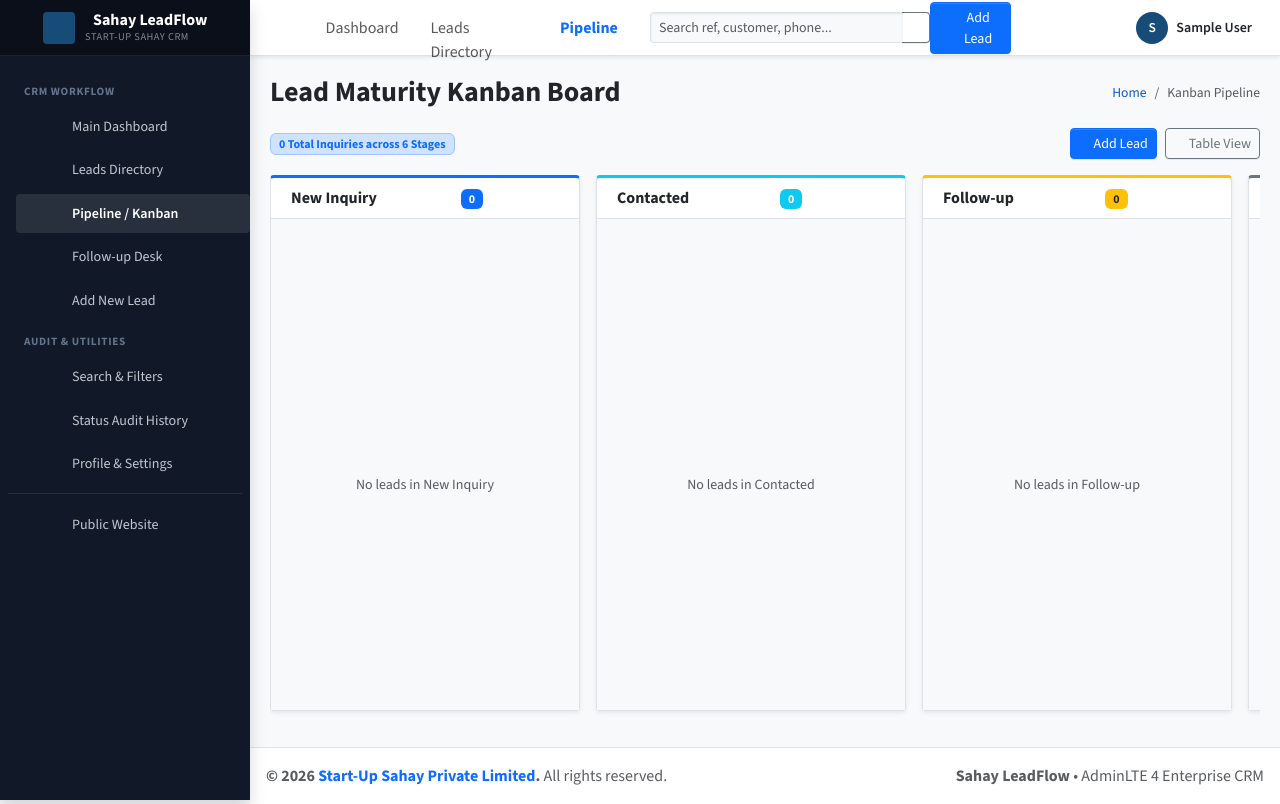
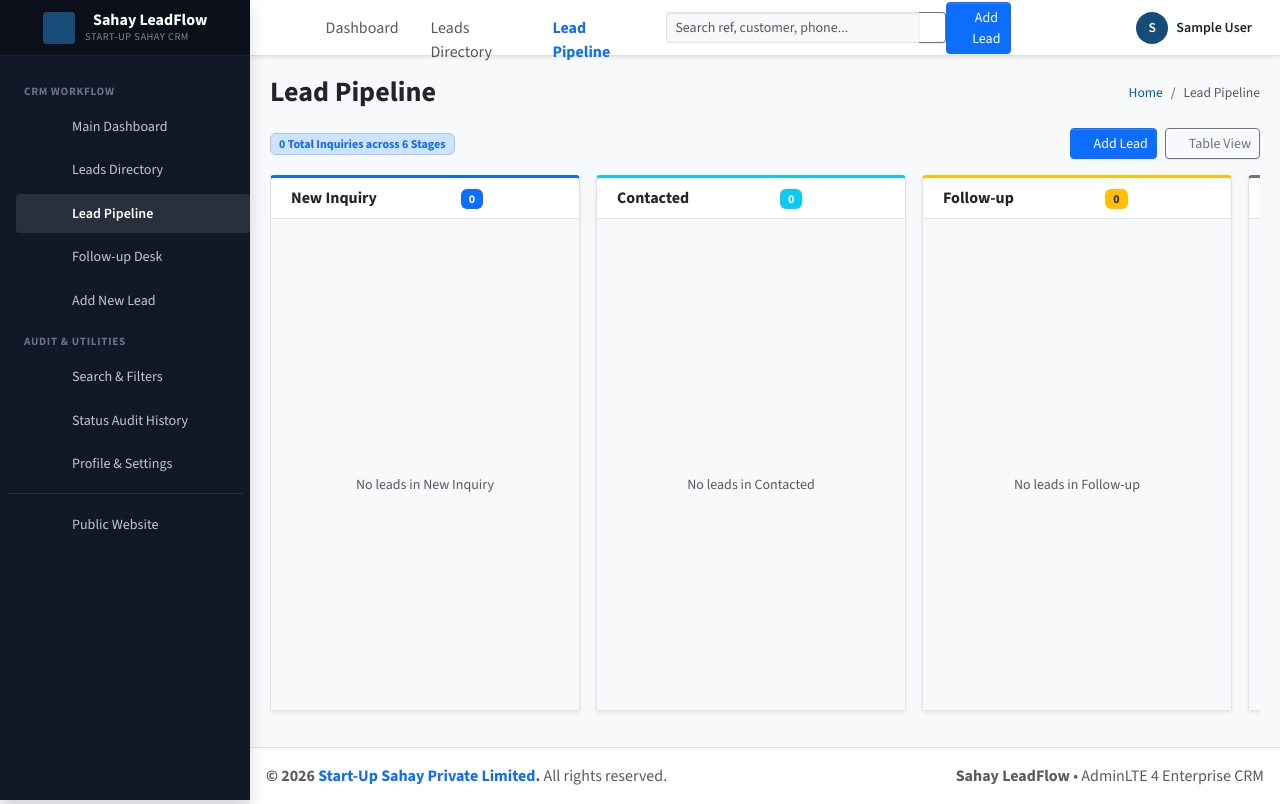
Before and after one commit to vaishvi2104/Service-Inquiry-and-Lead-Maturity-Portal, a Django app: page /dashboard/kanban/ in a window 1280 px wide. Run offline with Django 5.2, Linux system fonts and the light colour scheme; the visitor is signed in with stand-in values (Sample User, id 1); data that the repository does not hold is empty; some web fonts are replaced.

Commit message:
feat(ui): update Kanban references to Lead Pipeline for cleaner business UX

```diff
--- a/templates/dashboard/kanban.html
+++ b/templates/dashboard/kanban.html
@@ -1,13 +1,13 @@
 {% extends 'adminlte_base.html' %}
 {% load static %}
 
-{% block title %}Pipeline Kanban — Sahay LeadFlow{% endblock %}
+{% block title %}Lead Pipeline — Sahay LeadFlow{% endblock %}
 
-{% block page_title %}Lead Maturity Kanban Board{% endblock %}
+{% block page_title %}Lead Pipeline <span class="visually-hidden">Lead Maturity Kanban Board</span>{% endblock %}
 
 {% block breadcrumbs %}
 <li class="breadcrumb-item"><a href="{% url 'dashboard:overview' %}">Home</a></li>
-<li class="breadcrumb-item active" aria-current="page">Kanban Pipeline</li>
+<li class="breadcrumb-item active" aria-current="page">Lead Pipeline</li>
 {% endblock %}
 
 {% block content %}
--- a/templates/dashboard/overview.html
+++ b/templates/dashboard/overview.html
@@ -80,7 +80,7 @@
           <i class="bi bi-pie-chart-fill text-primary me-2"></i> Lead Maturity Distribution
         </h3>
         <div class="card-tools">
-          <a href="{% url 'dashboard:kanban' %}" class="btn btn-tool" title="View Kanban">
+          <a href="{% url 'dashboard:kanban' %}" class="btn btn-tool" title="View Lead Pipeline">
             <i class="bi bi-kanban"></i>
           </a>
         </div>
--- a/templates/includes/adminlte_header.html
+++ b/templates/includes/adminlte_header.html
@@ -19,7 +19,7 @@
       </li>
       <li class="nav-item d-none d-md-block">
         <a href="{% url 'dashboard:kanban' %}" class="nav-link {% if request.resolver_match.url_name == 'kanban' %}fw-bold text-primary{% endif %}">
-          Pipeline
+          Lead Pipeline
         </a>
       </li>
     </ul>
--- a/templates/includes/adminlte_sidebar.html
+++ b/templates/includes/adminlte_sidebar.html
@@ -36,11 +36,11 @@
           </a>
         </li>
 
-        <!-- 3. Pipeline / Kanban -->
+        <!-- 3. Lead Pipeline -->
         <li class="nav-item">
           <a href="{% url 'dashboard:kanban' %}" class="nav-link {% if request.resolver_match.url_name == 'kanban' %}active{% endif %}">
             <i class="nav-icon bi bi-kanban"></i>
-            <p>Pipeline / Kanban</p>
+            <p>Lead Pipeline</p>
           </a>
         </li>
 
```
